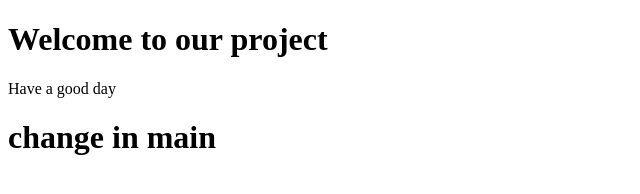
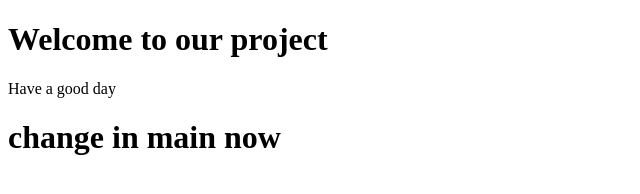
Before and after one commit to RachelZeivald/project, a plain HTML site: page index.html in a window 1280 px wide. Shown: the full height of the page, 0-640 px from the left. Drawn offline with Linux system fonts and the light colour scheme.

Commit message:
add text

```diff
--- a/index.html
+++ b/index.html
@@ -10,7 +10,7 @@
 <body>
     <h1>Welcome to our project</h1>
     <div>Have a good day</div>
-    <h1>change in main</h1>
+    <h1>change in main now</h1>
 </body>
 
 </html>
```
